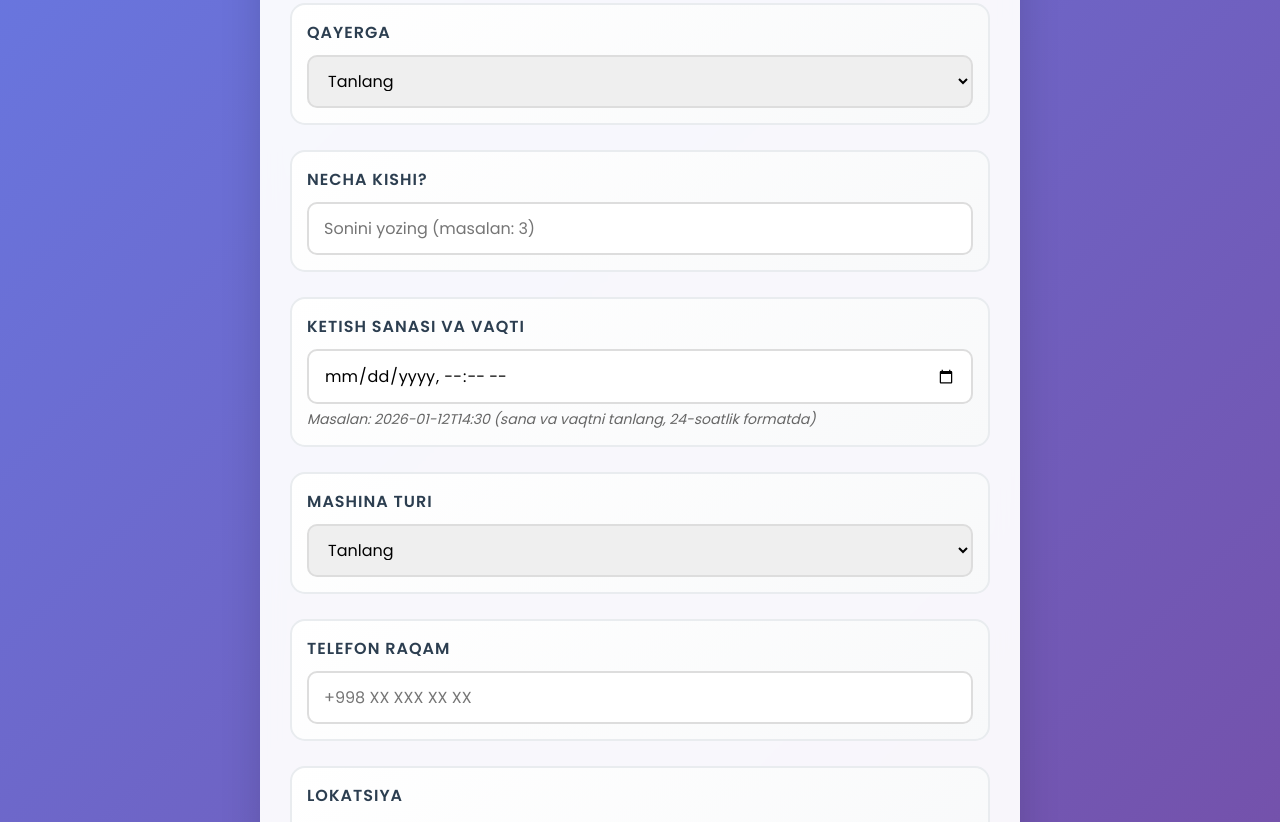
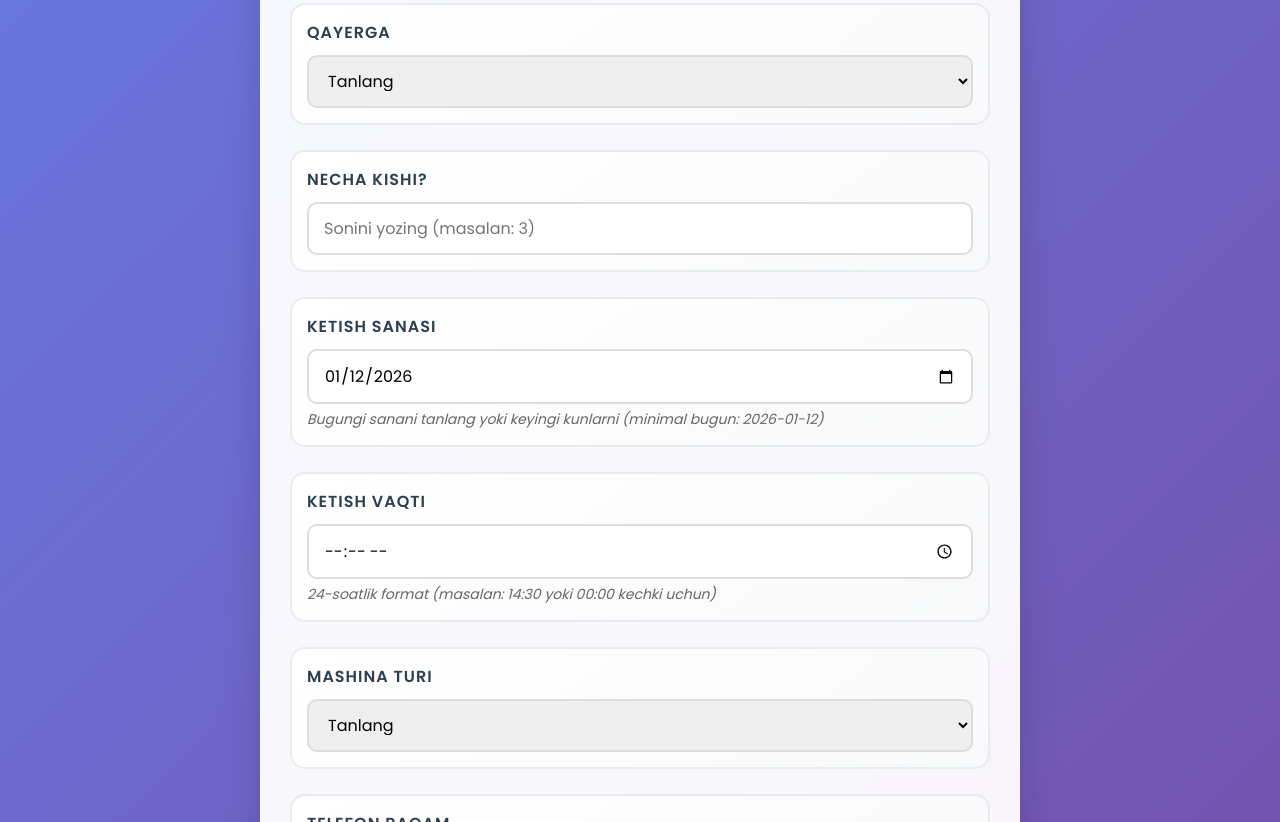
Before and after one commit to aasqaraliyev6-wq/fargona-taksi, a plain HTML site: page index.html in a window 1280 px wide. Shown: the part 509-1331 px from the top of the page. Drawn offline with Linux system fonts and the light colour scheme.

Commit message:
Refactor departure date and time input fields

```diff
--- a/index.html
+++ b/index.html
@@ -99,9 +99,14 @@
                 <input type="number" id="passengers" placeholder="Sonini yozing (masalan: 3)" min="1" max="10" required>
             </div>
             <div class="form-group">
-                <label>Ketish sanasi va vaqti</label>
-                <input type="datetime-local" id="departureTime" required>
-                <div class="datetime-note">Masalan: 2026-01-12T14:30 (sana va vaqtni tanlang, 24-soatlik formatda)</div>
+                <label>Ketish sanasi</label>
+                <input type="date" id="departureDate" required>
+                <div class="datetime-note">Bugungi sanani tanlang yoki keyingi kunlarni (minimal bugun: 2026-01-12)</div>
+            </div>
+            <div class="form-group">
+                <label>Ketish vaqti</label>
+                <input type="time" id="departureTime" lang="sv" required>
+                <div class="datetime-note">24-soatlik format (masalan: 14:30 yoki 00:00 kechki uchun)</div>
             </div>
             <div class="form-group">
                 <label>Mashina turi</label>
@@ -140,6 +145,11 @@
         </footer>
     </div>
     <script>
+        // Bugungi sanani default qilish va min qo'yish
+        const today = new Date().toISOString().split('T')[0]; // 2026-01-12
+        document.getElementById('departureDate').value = today;
+        document.getElementById('departureDate').min = today;
+
         let userLocation = null;
         function getLocation() {
             if (navigator.geolocation) {
@@ -168,10 +178,11 @@
             const pickup = document.getElementById('pickup').value;
             const destination = document.getElementById('destination').value;
             const passengers = document.getElementById('passengers').value;
+            const departureDate = document.getElementById('departureDate').value;
             const departureTime = document.getElementById('departureTime').value;
             const vehicleType = document.getElementById('vehicleType').value;
             const phone = document.getElementById('phone').value;
-            if(!pickup || !destination || !passengers || !departureTime || !vehicleType || !phone) {
+            if(!pickup || !destination || !passengers || !departureDate || !departureTime || !vehicleType || !phone) {
                 alert('❌ Iltimos, barcha maydonlarni to\'ldiring!');
                 return;
             }
@@ -183,12 +194,14 @@
                 alert('❌ Iltimos, avval lokatsiyangizni yuboring!');
                 return;
             }
+            // Sana va vaqtni birlashtirish
+            const departureDateTimeStr = `${departureDate}T${departureTime}`;
+            const departureDateTime = new Date(departureDateTimeStr);
             // Telegram bot orqali yuborish (guruhga tushadi)
             const botToken = '7834547756:AAFU2oAnmwVhlw43Mfodm6AKAdPD4t5DoK0';
             const chatId = '-1002503400045';
 
             // Datetime'ni o'zbekcha formatda ko'rsatish (sana oldin, keyin vaqt, 24-soatlik + ertalab/kechqurun)
-            const departureDateTime = new Date(departureTime);
             const datePart = departureDateTime.toLocaleDateString('uz-UZ', {
                 day: 'numeric',
                 month: 'long',
@@ -240,6 +253,7 @@
                     document.getElementById('pickup').value = '';
                     document.getElementById('destination').value = '';
                     document.getElementById('passengers').value = '';
+                    document.getElementById('departureDate').value = today;
                     document.getElementById('departureTime').value = '';
                     document.getElementById('vehicleType').value = '';
                     document.getElementById('phone').value = '';
```
